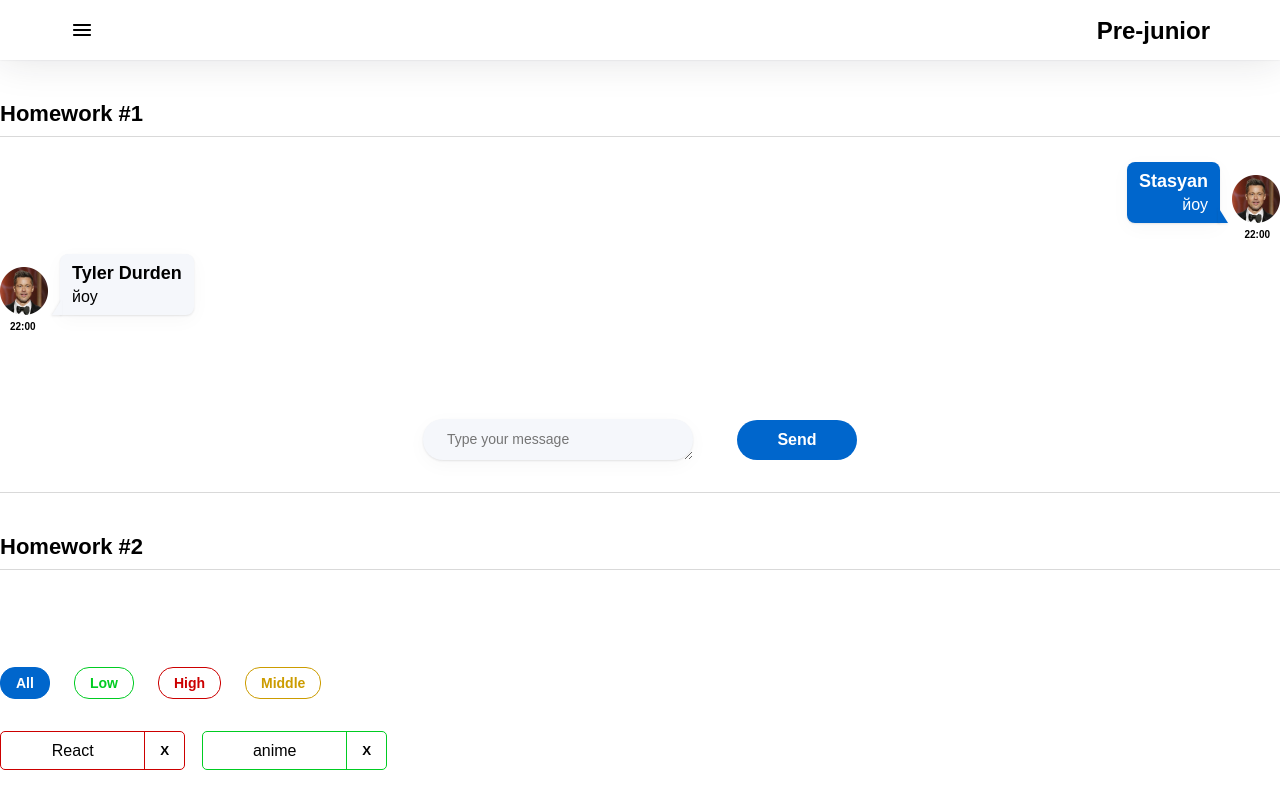
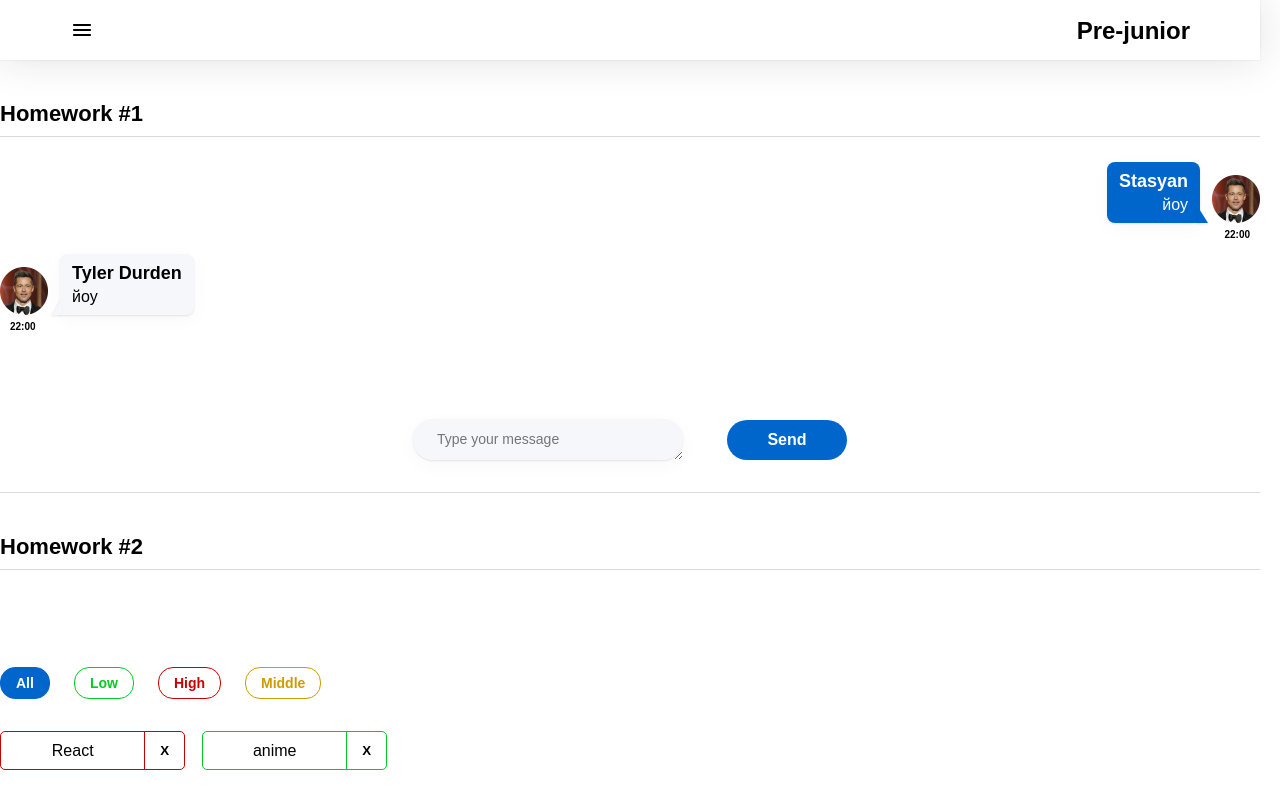
Before and after one commit to nedonebo21/homework-front-main-2, a React (Create React App) app: page /#/pre-junior in a window 1280 px wide. Shown: the top 792 px of the page. Built offline with nearby package versions, Linux system fonts and the light colour scheme.

Commit message:
hw sprint-3 week-1 (add dynamic padding)

```diff
--- a/src/index.css
+++ b/src/index.css
@@ -12,6 +12,7 @@ body {
     -webkit-font-smoothing: antialiased;
     -moz-osx-font-smoothing: grayscale;
     box-sizing: border-box;
+    padding: 0 calc(20px - (100vw - 100%)) 0 0;
 }
 
 code {
```
